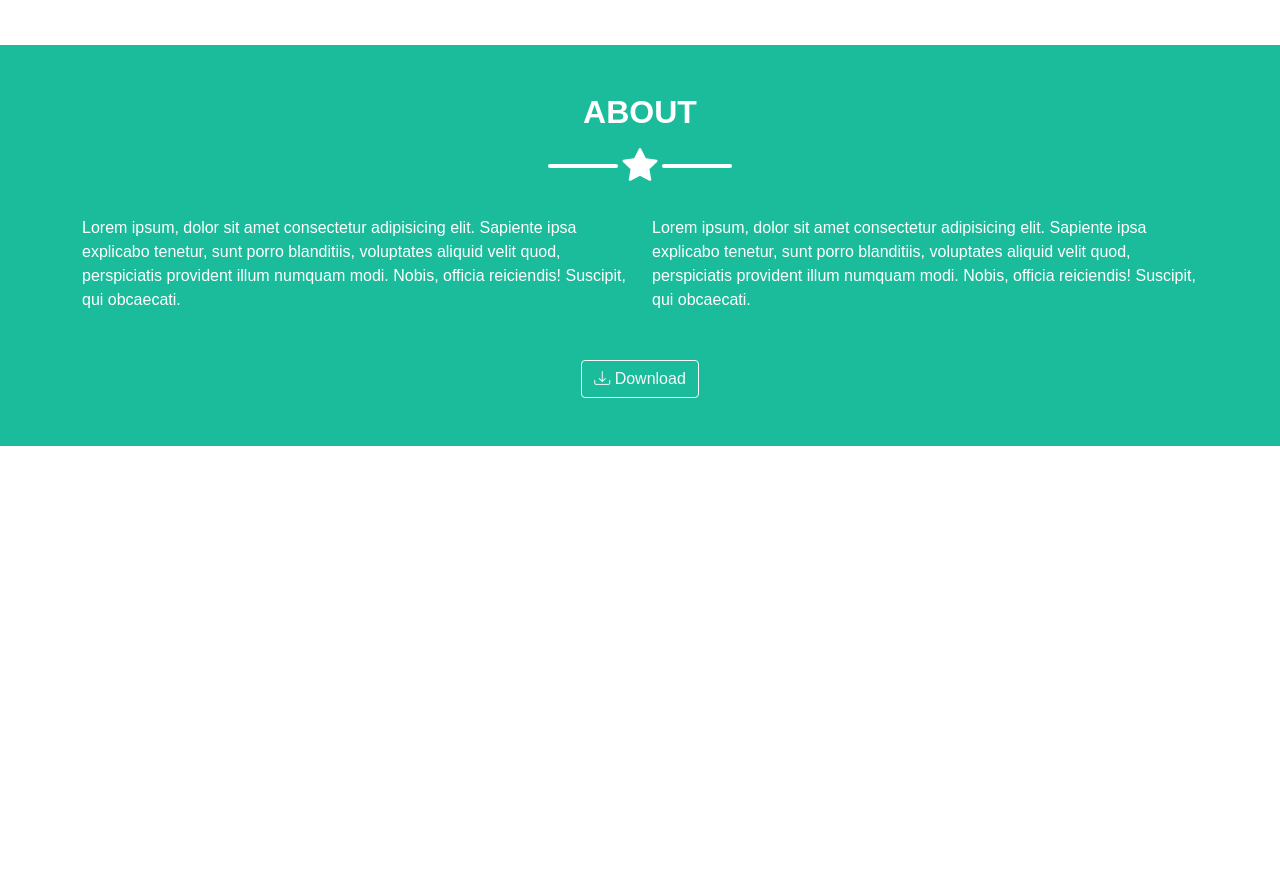
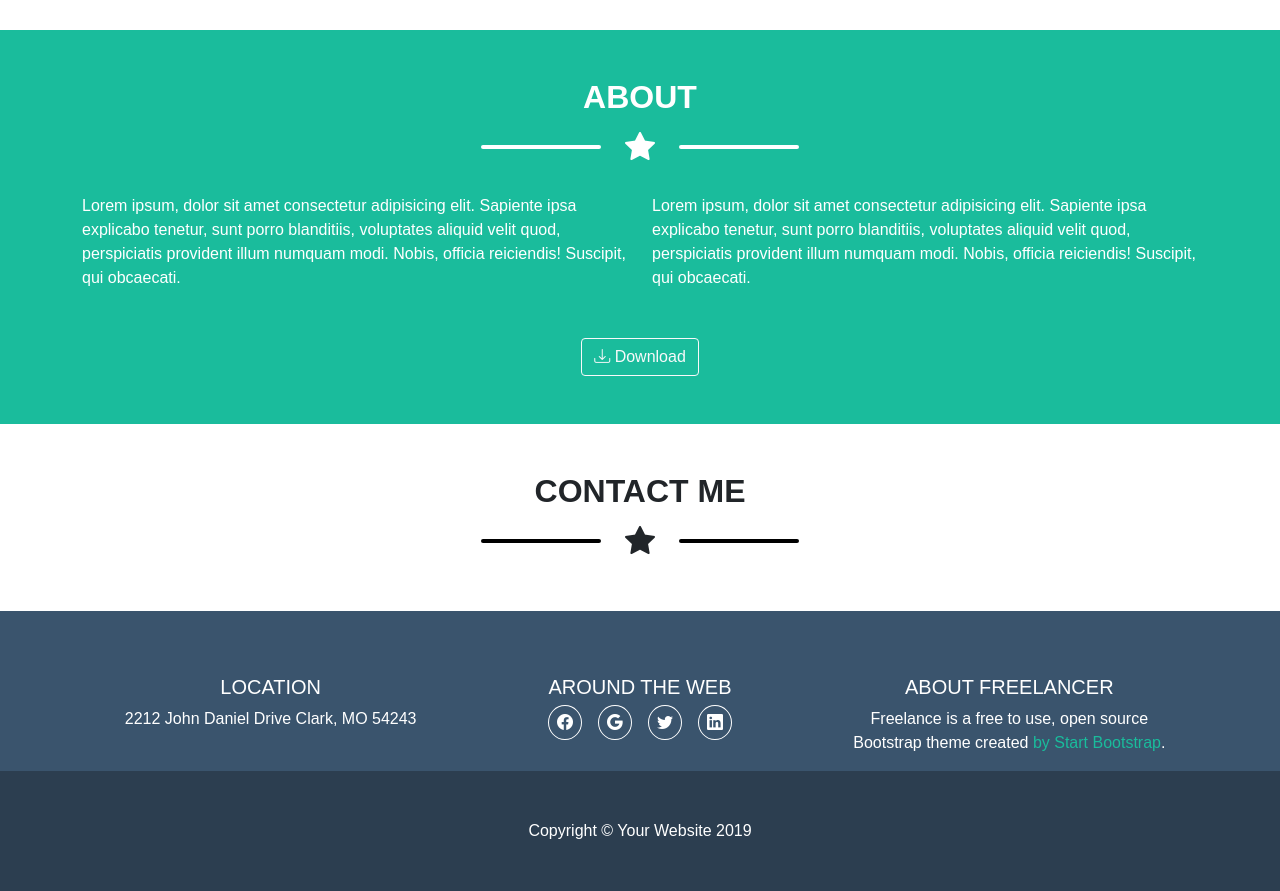
Before and after one commit to Rossiitaa/html-css-bootstrap-freelancer, a plain HTML site: page index.html in a window 1280 px wide. Shown: the part 1227-2118 px from the top of the page. Before the commit the page ends 1673 px from the top, so only its background shows below. Drawn offline with nearby package versions, Linux system fonts and the light colour scheme.

Commit message:
finished footer and some main adjustments

```diff
--- a/css/style.css
+++ b/css/style.css
@@ -10,13 +10,13 @@ img {
     width: 100%;
     border-radius: 10px;
 }
-/* header */
+/* HEADER */
 .ms_bg_head {
     background-color: #2c3e50;
 }
 
 
-/* main */
+/* MAIN */
 
 /* start bootstrap */
 .ms_bg_section1 {
@@ -48,12 +48,13 @@ img {
 .ms_star {
 }
 .ms_star i {
-    font-size: 35px;
+    font-size: 30px;
     vertical-align: middle;
+    margin: 0 20px 0 20px;
 }
 .ms_star::before {
     content: "";
-    width: 70px;
+    width: 120px;
     height: 4px;
     border-radius: 15px;
     background-color: #000;
@@ -62,7 +63,7 @@ img {
 }
 .ms_star::after {
     content: "";
-    width: 70px;
+    width: 120px;
     height: 4px;
     border-radius: 15px;
     background-color: #000;
@@ -77,6 +78,29 @@ h6 {
 /* portfolio */
 
 /* about */
-.button {
 
+
+/* FOOTER */
+footer {
+    color: #fff;
 }
+
+.ms_1SecFoot {
+    background-color: #3a546d;
+}
+
+.ms_2SecFoot {
+    background-color: #2c3e50;
+}
+
+.ms_font_freelancer {
+}
+
+span {
+    color: #1abc9c;
+}
+
+.ms_border_social {
+    border: 1px solid #fff;
+    border-radius: 50%;
+}
--- a/index.html
+++ b/index.html
@@ -91,7 +91,54 @@
                 </div>
             </div>
         </section>
+
+        <!-- contact me -->
+        <section class="mt-5 mb-5">
+            <div class="container">
+                <div class="row text-center">
+                    <h2>CONTACT ME</h2>
+                    <div class="ms_star">
+                        <i class="bi bi-star-fill"></i>
+                    </div>
+                </div>
+            </div>
+        </section>
     </main>
-    <footer></footer>
+    <footer>
+        <section class="ms_1SecFoot">
+            <div class="container">
+                <div class="row text-center p-3">
+                    <div class="col-12 col-md-4 mt-5">
+                        <h5>LOCATION</h5>
+                        <div>
+                            2212 John Daniel Drive Clark, MO 54243
+                        </div>
+                    </div>
+                    <div class="col-12 col-md-4 mt-5">
+                        <h5>AROUND THE WEB</h5>
+                        <div class="d-inline-flex mt-1">
+                            <div class=""><i class="bi bi-facebook ms_border_social p-2 m-2"></i></div>
+                            <div class=""><i class="bi bi-google ms_border_social p-2 m-2"></i></div>
+                            <div class=""><i class="bi bi-twitter ms_border_social p-2 m-2"></i></div>
+                            <div class=""><i class="bi bi-linkedin ms_border_social p-2 m-2"></i></div>
+                        </div>
+                    </div>
+                    <div class="col-12 col-md-4 mt-5">
+                        <h5>ABOUT FREELANCER</h5>
+                        <div class="ms_font_freelancer">
+                            Freelance is a free to use, open source Bootstrap theme created<span> by Start Bootstrap</span>.
+                        </div>
+                    </div>
+                </div>
+            </div>
+        </section>
+        <section class="ms_2SecFoot">
+            <div class="container text-center p-5">
+                <div>
+                    Copyright © Your Website 2019
+                </div>
+            </div>
+        </section>
+    </footer>
 </body>
 </html>
```
